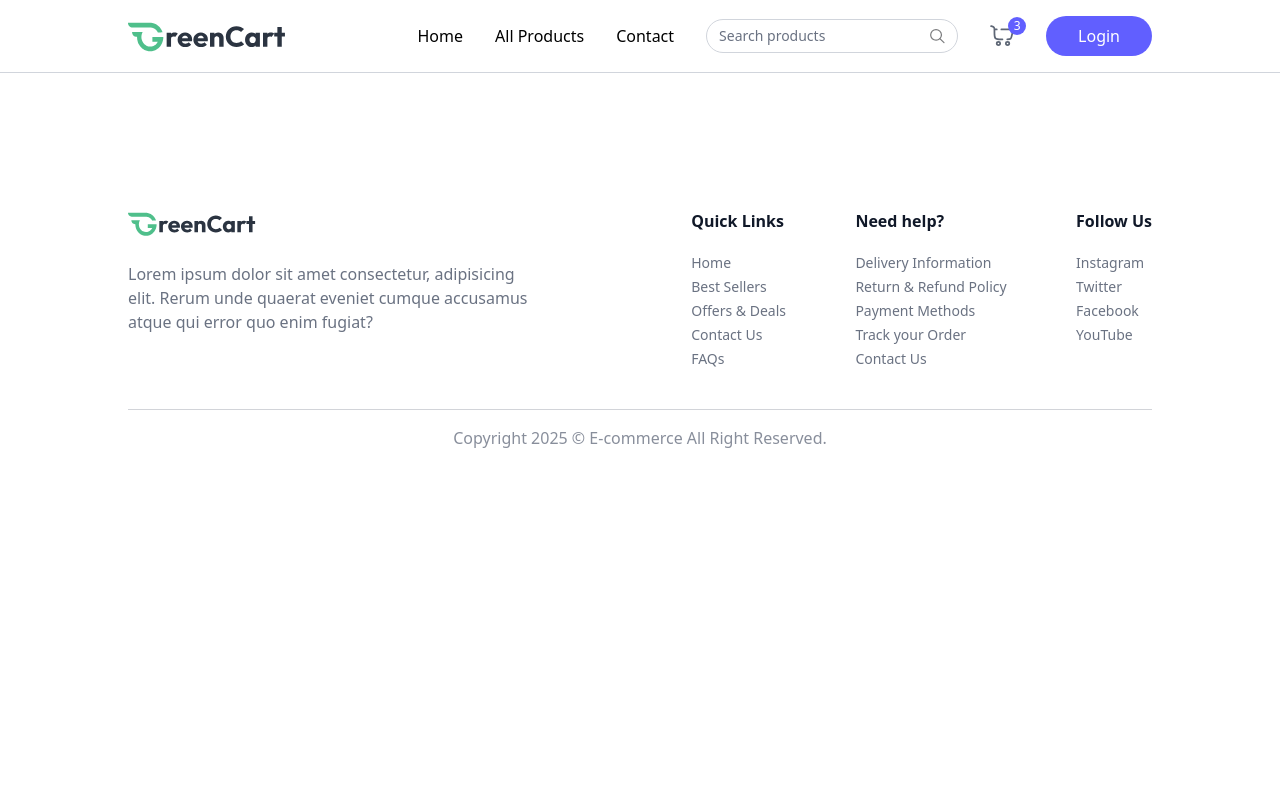
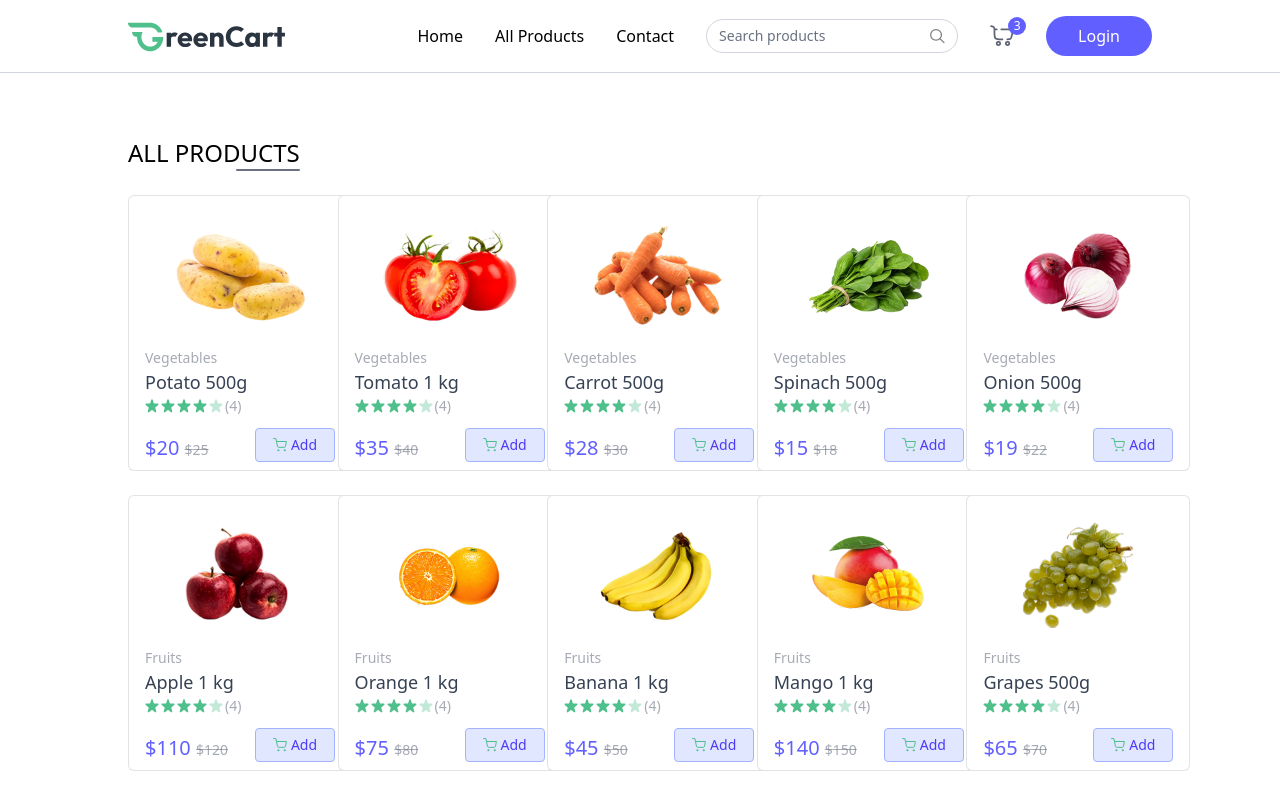
Before and after one commit to Developerzakir/mern_grocery_delivery_ecom, a React (Vite) app in the folder client/: page /products in a window 1280 px wide. Shown: the top 794 px of the page. Built offline with nearby package versions, Linux system fonts and the light colour scheme.

Commit message:
All product page setup

```diff
--- a/client/src/App.jsx
+++ b/client/src/App.jsx
@@ -6,6 +6,7 @@ import {Toaster} from 'react-hot-toast'
 import Footer from './components/Footer';
 import { useAppContext } from './context/AppContext';
 import Login from './components/Login';
+import AllProducts from './pages/AllProducts';
 
 const App = () => {
   const isSellerPath = useLocation().pathname.includes("seller");
@@ -21,6 +22,7 @@ const App = () => {
       <div className={`${isSellerPath ? "" : "px-6 md:px-16 lg:px-24 xl:px-32"}`}>
         <Routes>
           <Route path="/" element={<Home />} />
+          <Route path="/products" element={<AllProducts />} />
         </Routes>
       </div>
 
--- a/client/src/context/AppContext.jsx
+++ b/client/src/context/AppContext.jsx
@@ -15,6 +15,7 @@ export const AppContextProvider = ({children})=>{
     const [showUserLogin, setShowUserLogin] = useState(false);
     const [products, setProducts] = useState([]);
     const [cartItems, setCartItems] = useState({});
+    const [searchQuery, setSearchQuery] = useState({});
 
     //Fetch all products
     const fetchProducts = async ()=>{
@@ -73,7 +74,9 @@ export const AppContextProvider = ({children})=>{
         addToCart,
         updateCartItem,
         removeFromCart,
-        cartItems
+        cartItems,
+        searchQuery,
+        setSearchQuery
     }
 
     return <AppContext.Provider value={value}>
--- /dev/null
+++ b/client/src/pages/AllProducts.jsx
@@ -0,0 +1,36 @@
+import React, { useEffect, useState } from 'react'
+import { useAppContext } from '../context/AppContext'
+import ProductCard from '../components/ProductCard';
+
+const AllProducts = () => {
+
+  const {products,searchQuery} = useAppContext();
+  const [filterProducts, setFilterProducts] = useState([]);
+
+  useEffect(()=>{
+    if(searchQuery.length > 0){
+        setFilterProducts(products.filter(
+            product => product.name.toLowerCase().includes(searchQuery.toLowerCase())
+        ))
+    }else{
+       setFilterProducts(products)
+    }
+  },[products,searchQuery])
+
+  return (
+    <div className='mt-16 flex flex-col'>
+        <div className='flex flex-col items-end w-max'>
+            <p className='text-2xl font-medium uppercase'>All Products</p>
+            <div className='w-16 h-0.5 bg-gray-500 rounded-full'></div>
+        </div>
+
+        <div className='grid grid-cols-2 sm:grid-cols-3 md:grid-cols-4 gap-3 md:gap-6 lg:grid-cols-5 mt-6'>
+            {filterProducts.filter((product)=>product.inStock).map((product,index)=>(
+                <ProductCard key={index} product={product} />
+            ))}
+        </div>
+    </div>
+  )
+}
+
+export default AllProducts
```
